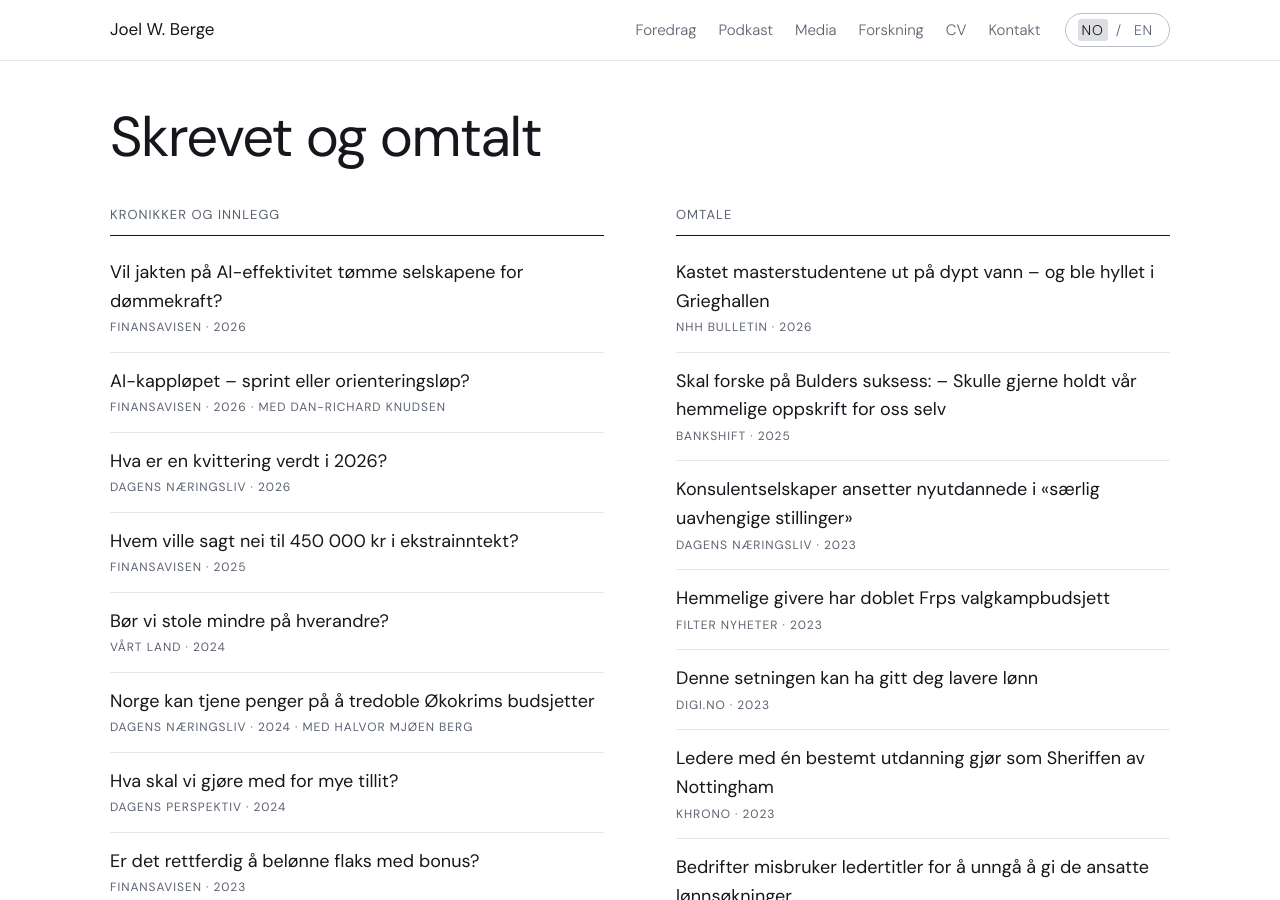
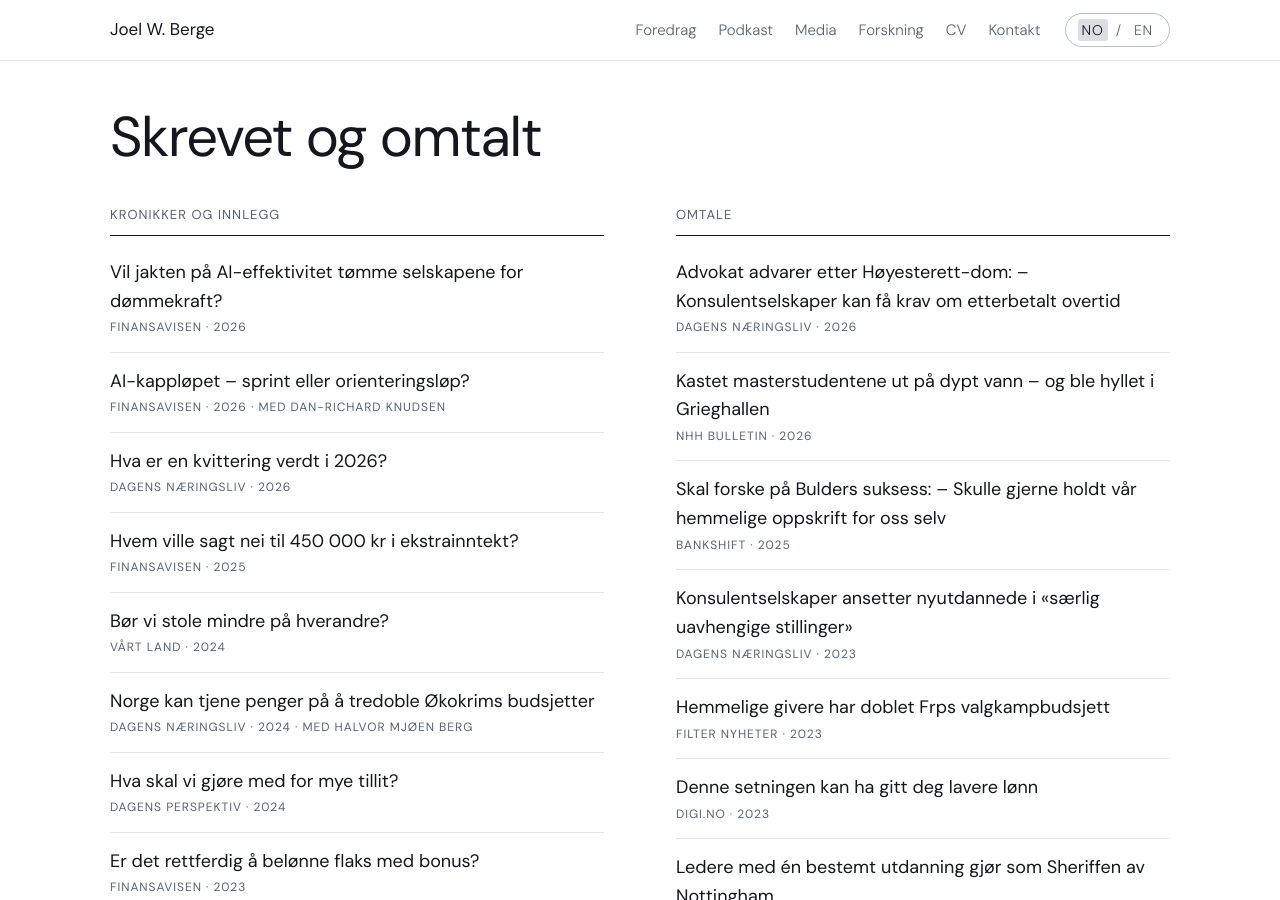
Before and after one commit to joelberge/joelberge.github.io, a Jekyll site: the page built from index.html, in a window 1280 px wide and 900 px high, scrolled down 5557 px. Built offline with Jekyll 4.4.1, drawn with Linux system fonts in a browser that asks for light colours.

Commit message:
DN coverage: Supreme Court ruling on 'særlig uavhengig stilling'; refresh CV PDF (#26)
Claude-Session: https://claude.ai/code/session_01QuEDscUrZkVPfLcMTuAdVm

Co-authored-by: Claude <noreply@anthropic.com>

```diff
--- a/_data/media.yml
+++ b/_data/media.yml
@@ -56,6 +56,10 @@ opeds:
     link: https://www.bt.no/btmeninger/debatt/i/e1xvLa/den-skjulte-eksamen
 
 coverage:
+  - title: "Advokat advarer etter Høyesterett-dom: – Konsulentselskaper kan få krav om etterbetalt overtid"
+    outlet: Dagens Næringsliv
+    year: 2026
+    link: https://www.dn.no/arbeidsliv/hoyesterett/arbeidsrett/sarlig-uavhengig-stilling/advokat-advarer-etter-hoyesterett-dom-konsulentselskaper-kan-fa-krav-om-etterbetalt-overtid/2-1-2058956
   - title: Kastet masterstudentene ut på dypt vann – og ble hyllet i Grieghallen
     outlet: NHH Bulletin
     year: 2026
```
Also changed, not shown: 1 other file.
